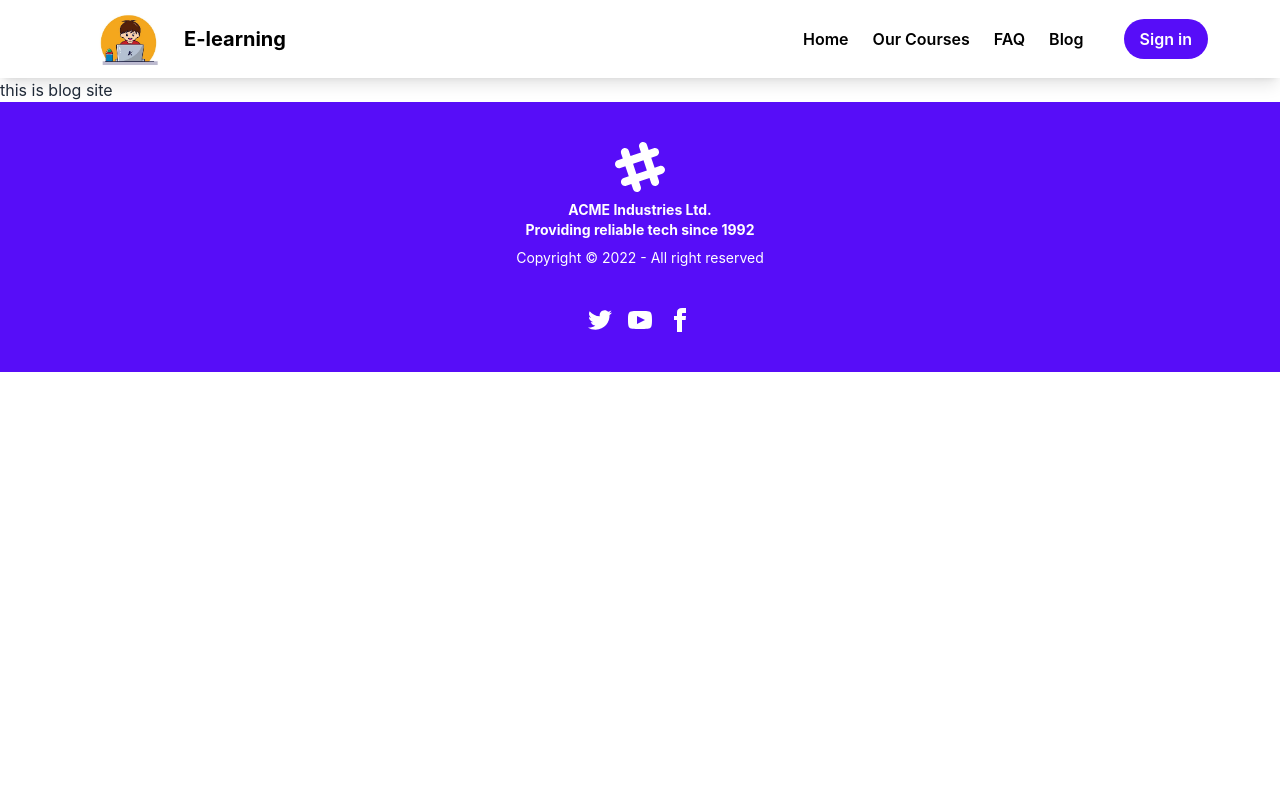
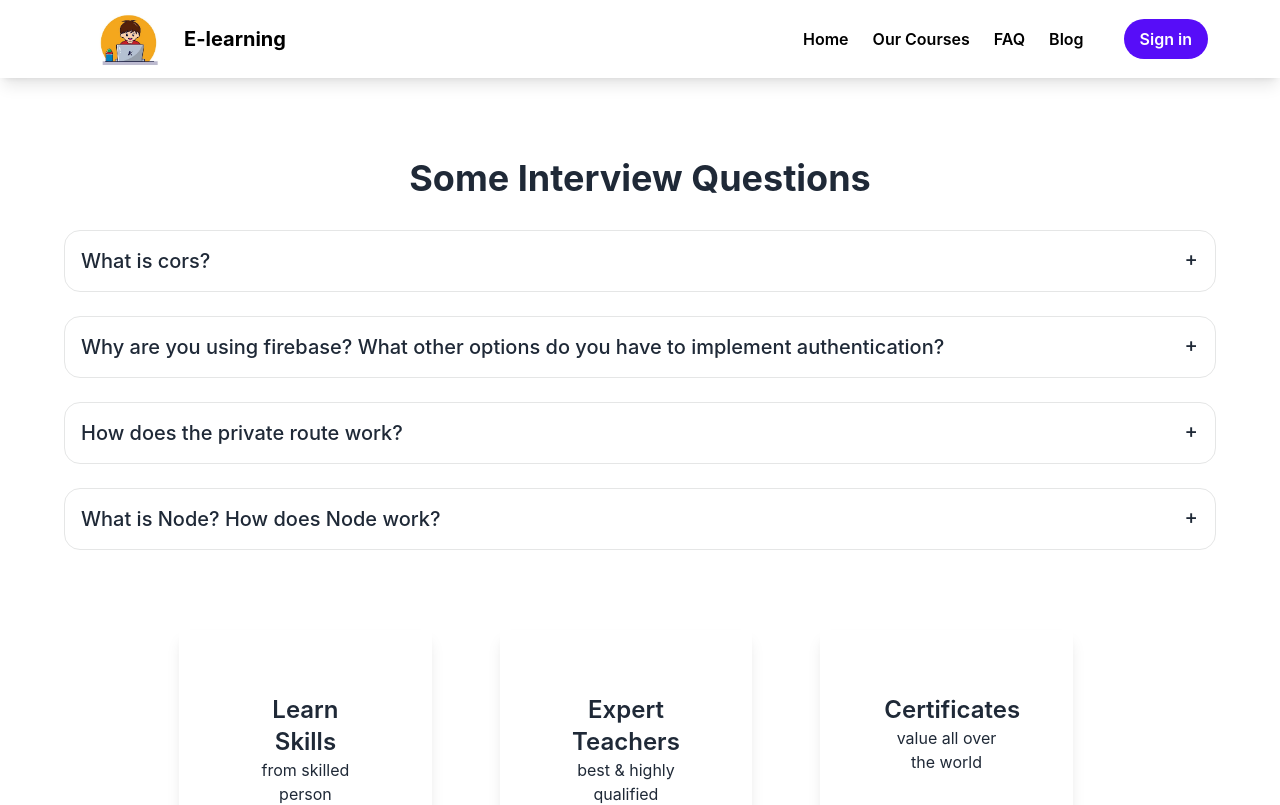
Before and after one commit to hussain322/e-learning-client, a React (Create React App) app: page /blog in a window 1280 px wide. Shown: the top 805 px of the page. Built offline with nearby package versions, Linux system fonts and the light colour scheme; no server answers.

Commit message:
added blog page

```diff
--- a/src/Pages/Blog/Blog.js
+++ b/src/Pages/Blog/Blog.js
@@ -1,9 +1,94 @@
 import React from "react";
+import Slider from "../Home/Slider/Slider";
 
 const Blog = () => {
   return (
-    <div>
-      <h1>this is blog site</h1>
+    <div className="mt-20 w-[90%] mx-auto">
+      <h1 className="text-4xl text-center my-8 font-bold">
+        Some Interview Questions
+      </h1>
+      <div
+        tabIndex={0}
+        className="collapse collapse-plus border border-base-300 bg-base-100 rounded-box mt-4"
+      >
+        <div className="collapse-title text-xl font-medium">What is cors?</div>
+        <div className="collapse-content">
+          <p>
+            Cross-Origin Resource Sharing (CORS) is an HTTP-header based
+            mechanism that allows a server to indicate any origins (domain,
+            scheme, or port) other than its own from which a browser should
+            permit loading resources. CORS also relies on a mechanism by which
+            browsers make a "preflight" request to the server hosting the
+            cross-origin resource, in order to check that the server will permit
+            the actual request. In that preflight, the browser sends headers
+            that indicate the HTTP method and headers that will be used in the
+            actual request.
+          </p>
+        </div>
+      </div>
+
+      <div
+        tabIndex={0}
+        className="collapse collapse-plus border border-base-300 bg-base-100 rounded-box mt-6"
+      >
+        <div className="collapse-title text-xl font-medium">
+          Why are you using firebase? What other options do you have to
+          implement authentication?
+        </div>
+        <div className="collapse-content">
+          <p>
+            Firebase provides tools to grow your app and business, for startups
+            & global enterprises. Get your app up and running quickly & securely
+            with fully managed backend infrastructure. Customize Your App.
+            Backed by Google. Monitor App Performance. Accelerate Development.
+            <br />
+            Usually, authentication by a server entails the use of a user name
+            and password. Other ways to authenticate can be through cards,
+            retina scans, voice recognition, and fingerprints.
+          </p>
+        </div>
+      </div>
+      <div
+        tabIndex={0}
+        className="collapse collapse-plus border border-base-300 bg-base-100 rounded-box mt-6"
+      >
+        <div className="collapse-title text-xl font-medium">
+          How does the private route work?
+        </div>
+        <div className="collapse-content">
+          <p>
+            The private route component is similar to the public route, the only
+            change is that redirect URL and authenticate condition. If the user
+            is not authenticated he will be redirected to the login page and the
+            user can only access the authenticated routes If he is authenticated
+            (Logged in).
+          </p>
+        </div>
+      </div>
+
+      <div
+        tabIndex={0}
+        className="collapse collapse-plus border border-base-300 bg-base-100 rounded-box my-6"
+      >
+        <div className="collapse-title text-xl font-medium">
+          What is Node? How does Node work?
+        </div>
+        <div className="collapse-content">
+          <p>
+            Node. js is a JavaScript runtime environment that achieves low
+            latency and high throughput by taking a “non-blocking” approach to
+            serving requests. In other words, Node. js wastes no time or
+            resources on waiting for I/O requests to return.
+            <br />
+            <strong>Node Work: </strong> It is a used as backend service where
+            javascript works on the server-side of the application. This way
+            javascript is used on both frontend and backend. Node. js runs on
+            chrome v8 engine which converts javascript code into machine code,
+            it is highly scalable, lightweight, fast, and data-intensive.
+          </p>
+        </div>
+      </div>
+      <Slider />
     </div>
   );
 };
--- a/src/Pages/Shared/Footer/Footer.js
+++ b/src/Pages/Shared/Footer/Footer.js
@@ -1,25 +1,18 @@
 import React from "react";
+import brand from "../../../assets/brand (2).jpg";
 
 const Footer = () => {
   return (
-    <footer className="footer footer-center p-10 bg-primary text-primary-content">
+    <footer className="footer footer-center p-10 bg-gray-600 text-primary-content">
       <div>
-        <svg
-          width="50"
-          height="50"
-          viewBox="0 0 24 24"
-          xmlns="http://www.w3.org/2000/svg"
-          fillRule="evenodd"
-          clipRule="evenodd"
-          className="inline-block fill-current"
-        >
-          <path d="M22.672 15.226l-2.432.811.841 2.515c.33 1.019-.209 2.127-1.23 2.456-1.15.325-2.148-.321-2.463-1.226l-.84-2.518-5.013 1.677.84 2.517c.391 1.203-.434 2.542-1.831 2.542-.88 0-1.601-.564-1.86-1.314l-.842-2.516-2.431.809c-1.135.328-2.145-.317-2.463-1.229-.329-1.018.211-2.127 1.231-2.456l2.432-.809-1.621-4.823-2.432.808c-1.355.384-2.558-.59-2.558-1.839 0-.817.509-1.582 1.327-1.846l2.433-.809-.842-2.515c-.33-1.02.211-2.129 1.232-2.458 1.02-.329 2.13.209 2.461 1.229l.842 2.515 5.011-1.677-.839-2.517c-.403-1.238.484-2.553 1.843-2.553.819 0 1.585.509 1.85 1.326l.841 2.517 2.431-.81c1.02-.33 2.131.211 2.461 1.229.332 1.018-.21 2.126-1.23 2.456l-2.433.809 1.622 4.823 2.433-.809c1.242-.401 2.557.484 2.557 1.838 0 .819-.51 1.583-1.328 1.847m-8.992-6.428l-5.01 1.675 1.619 4.828 5.011-1.674-1.62-4.829z"></path>
-        </svg>
         <p className="font-bold">
-          ACME Industries Ltd. <br />
-          Providing reliable tech since 1992
+          <img src={brand} alt="" className="w-20" />
+          <span className="text-orange-500">E-Learning</span>
+          <br />
         </p>
-        <p>Copyright © 2022 - All right reserved</p>
+
+        <p>Grow your learning ability</p>
+        <p>Copyright © 2023 - All right reserved</p>
       </div>
       <div>
         <div className="grid grid-flow-col gap-4">
```
